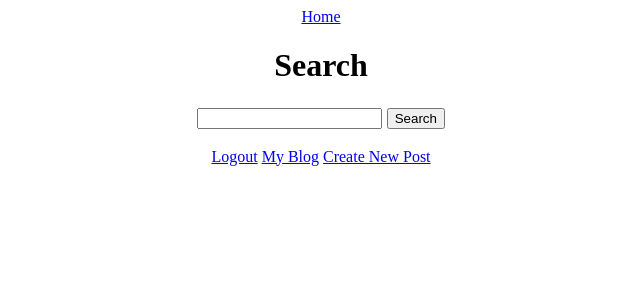
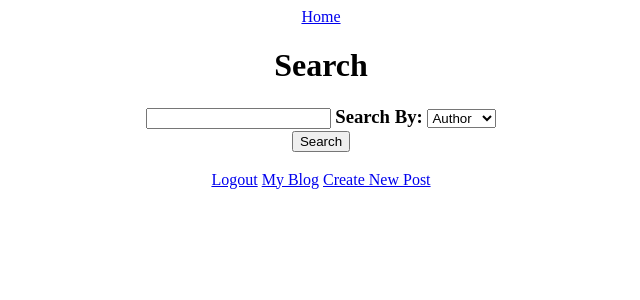
Before and after one commit to andylin2004/softdev-P00, a Flask app: page /search in a window 1280 px wide. Shown: the top 300 px of the page, without its empty margins (319-959 px from the left). Run offline with Flask 2, Linux system fonts and the light colour scheme.

Commit message:
started adding options for searching in template.

```diff
--- a/app/templates/search.html
+++ b/app/templates/search.html
@@ -14,6 +14,13 @@
         <h3>
             <form action="/search" method="POST">
                 <input type="text" name="query" value = "{{ query }}">
+                <label for="options">Search By:</label>
+                <select name = "options" id = "options">
+                  <option value ="author">Author</option>
+                  <option value ="title">Title</option>
+                  <option value ="content">Content</option>
+                </select>
+                <br>
                 <input type = "submit" name = "search" value = "Search">
             </form>
         </h3>
```
